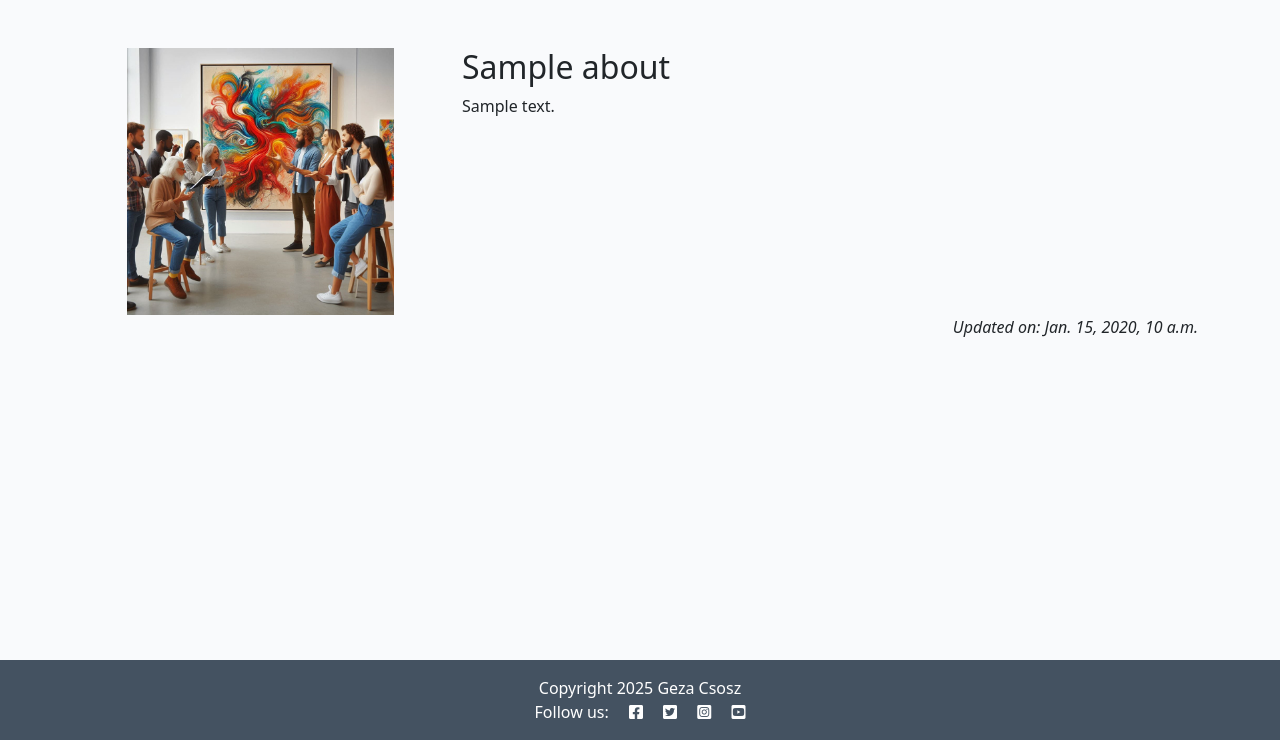
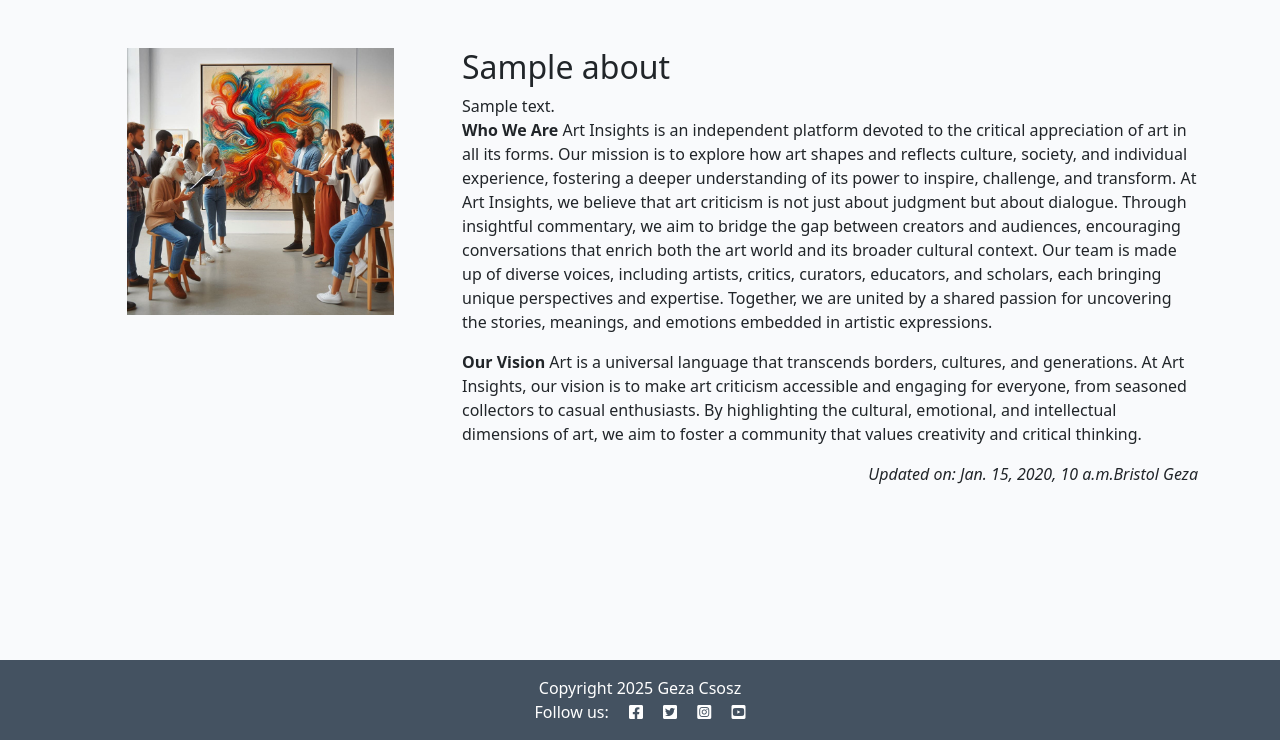
Before and after one commit to BristolGeza/Art-Criticism, a Django app: page /about/ in a window 1280 px wide. Shown: the part 60-800 px from the top of the page. Run offline with Django 4.2, Linux system fonts and the light colour scheme; tables that the repository leaves empty hold one stand-in row (values such as "Sample post").

Commit message:
add css and content

```diff
--- a/about/templates/about/about.html
+++ b/about/templates/about/about.html
@@ -8,14 +8,21 @@
         </div>
         <div class="col-8">
             <h2>{{ about.title }}</h2>
-            {{ about.content | safe }}
+            {{ about.content | safe }} <p><b>Who We Are</b>
+                Art Insights is an independent platform devoted to the critical appreciation of art in all its forms. Our mission is to explore how art shapes and reflects culture, society, and individual experience, fostering a deeper understanding of its power to inspire, challenge, and transform.
+
+                At Art Insights, we believe that art criticism is not just about judgment but about dialogue. Through insightful commentary, we aim to bridge the gap between creators and audiences, encouraging conversations that enrich both the art world and its broader cultural context.
+
+                Our team is made up of diverse voices, including artists, critics, curators, educators, and scholars, each bringing unique perspectives and expertise. Together, we are united by a shared passion for uncovering the stories, meanings, and emotions embedded in artistic expressions.</p>
+                <p><b>Our Vision</b>
+                    Art is a universal language that transcends borders, cultures, and generations. At Art Insights, our vision is to make art criticism accessible and engaging for everyone, from seasoned collectors to casual enthusiasts. By highlighting the cultural, emotional, and intellectual dimensions of art, we aim to foster a community that values creativity and critical thinking.</p>
         </div>
     </div>
     <div class="row">
         <div class="col text-right">
           <!-- Updated on field goes in here -->
 
-          <p class="text-end"><em>Updated on: {{ about.updated_on }}</em></p>
+          <p class="text-end"><em>Updated on: {{ about.updated_on }}Bristol Geza</em></p>
         </div>
       </div>
 </div>
--- a/static/css/style.css
+++ b/static/css/style.css
@@ -1,5 +1,5 @@
 body {
-    background-color: #F9FAFC;
+    background-color: #678cd6;
 }
 
 .brand {
```
